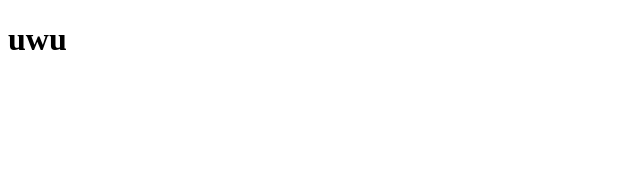
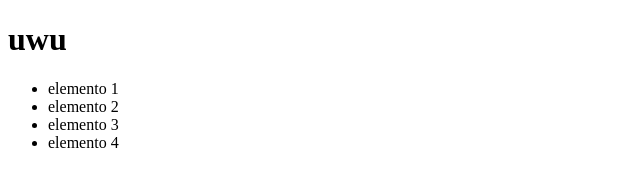
Before and after one commit to levi21jugadordelol/git-youtu, a plain HTML site: page you-git/index.html in a window 1280 px wide. Shown: the whole page, without its empty margins (0-640 px from the left). Drawn offline with Linux system fonts and the light colour scheme.

Commit message:
agregando js al html

```diff
--- a/you-git/index.html
+++ b/you-git/index.html
@@ -7,5 +7,13 @@
   </head>
   <body>
     <h1>uwu</h1>
+    <ul>
+      <li>elemento 1</li>
+      <li>elemento 2</li>
+      <li>elemento 3</li>
+      <li>elemento 4</li>
+    </ul>
+
+    <script src="index.js"></script>
   </body>
 </html>
```
